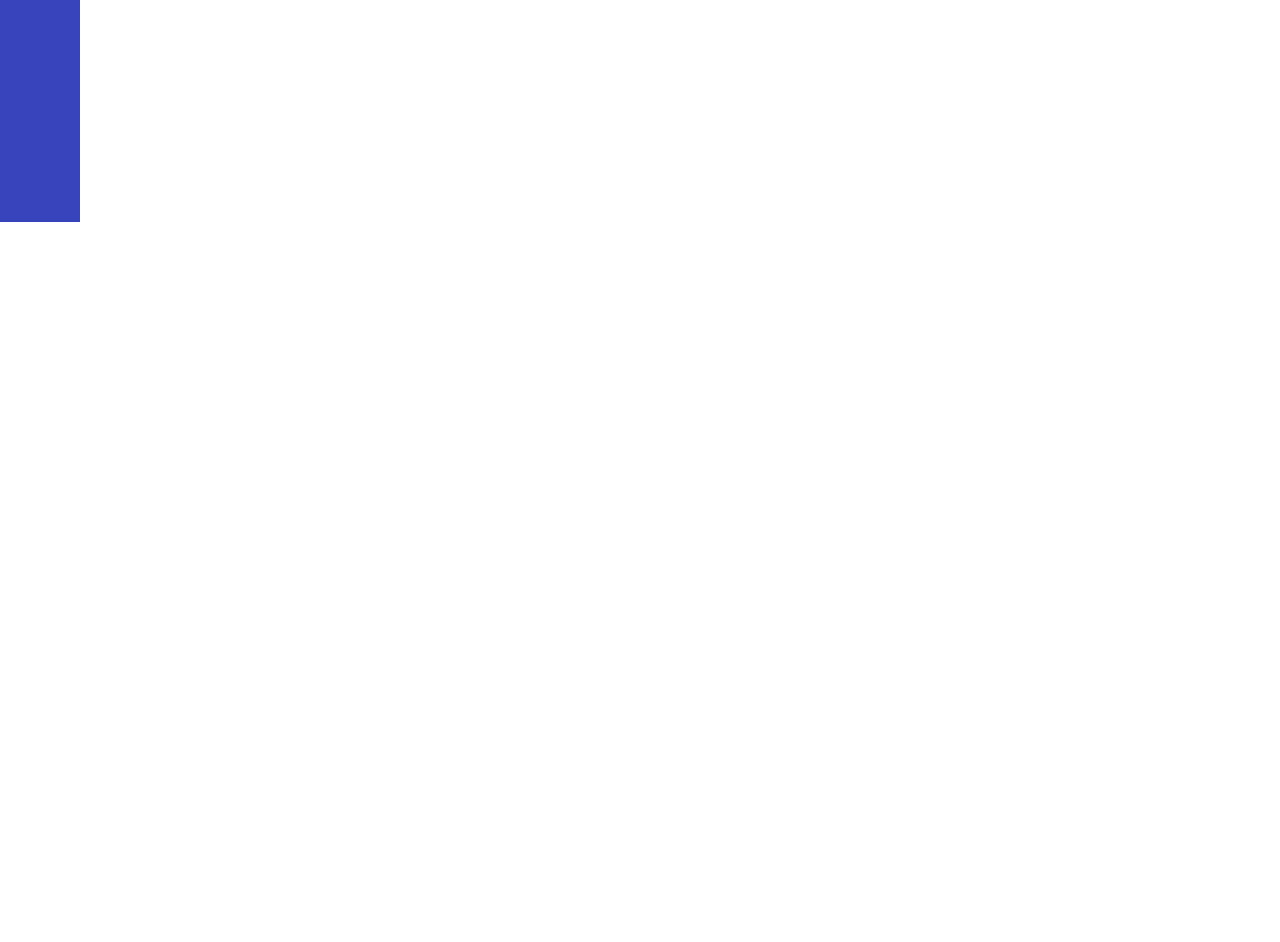
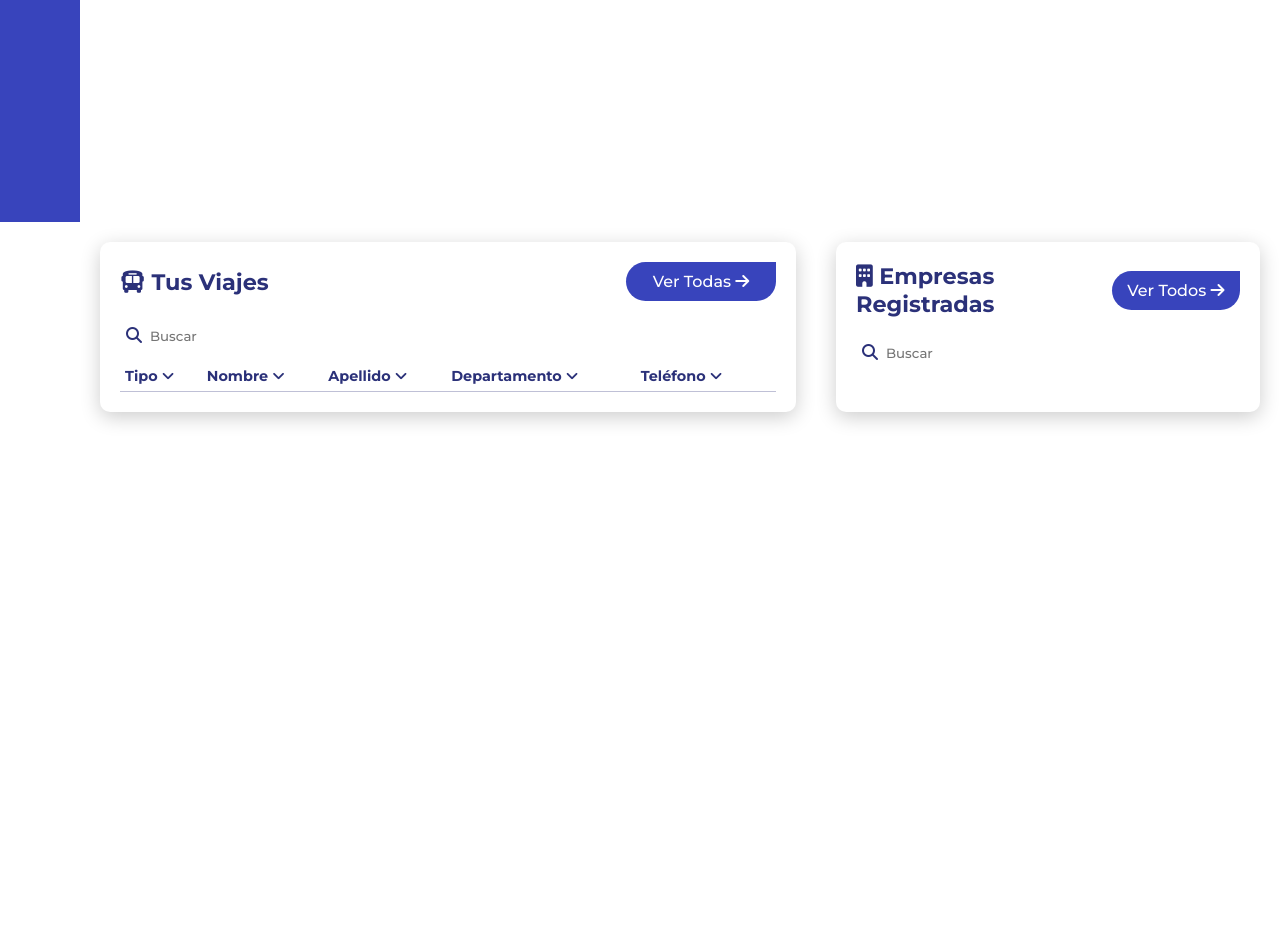
Before and after one commit to JuaniiAndresM/SalioViaje, a PHP site: page /Panel/Dashboard.php in a window 1280 px wide. Shown: the part 598-1540 px from the top of the page. Before the commit the page ends 820 px from the top, so only its background shows below. Run offline with PHP 8.4, Linux system fonts and the light colour scheme; a user stored in the database is signed in; data comes from the database, SQL or seed files in the repository; data that the repository does not hold is empty; some libraries are stand-ins or nearby versions.

Commit message:
Dasboard TTA CHO

```diff
--- a/Form/Success.html
+++ b/Form/Success.html
@@ -96,9 +96,6 @@
           <a href="/SalioViaje/"
             ><i class="fas fa-home"></i> Volver al Inicio</a
           >
-          <a href="/SalioViaje/Login"
-            ><i class="fas fa-sign-in-alt"></i> Iniciar Sesión</a
-          >
         </div>
       </div>
     </section>
--- a/Panel/Dashboard.php
+++ b/Panel/Dashboard.php
@@ -135,7 +135,8 @@
         </header>
 
         <nav class="nav-hidden active" id="panel-navbar"></nav>
-        <section class="panel" id="panel">
+
+        <section class="panel" id="panel-admin">
           <div class="panel-cards">
             <div class="card">
               <div class="number" id="cantidad-usuarios">
@@ -219,5 +220,63 @@
             </div>
           </div>
         </section>
+
+        <section class="panel" id="panel-TTA-CHO">
+          <div class="panel-tables">
+            <div class="usuarios-recientes">
+              <div class="usuarios-info">
+                <h2><i class="fas fa-bus"></i> Tus Viajes</h2>
+                <a href="Usuarios.html">Ver Todas <i class="fas fa-arrow-right"></i></a>
+              </div>
+              <div class="search">
+                <i class="fas fa-search"></i>
+                <input type="text" placeholder="Buscar" id="searchbar" onkeyup="buscarUsuarios(1)"/>
+              </div>
+              <table class="usuarios-table" id="search-table">
+                <!-- antes:
+                  <tr>
+                    <th>
+                      Nombre <i class="fas fa-angle-down"></i>
+                    </th>
+                    <th>Apellido <i class="fas fa-angle-down"></i></th>
+                    <th>Tipo <i class="fas fa-angle-down"></i></th>
+                    <th>Departamento <i class="fas fa-angle-down"></i></th>
+                    <th>Teléfono <i class="fas fa-angle-down"></i></th>
+                    <th></th>
+                  </tr>
+                -->
+                <thead>
+                  <tr>
+                    <th>Tipo <i class="fas fa-angle-down"></i></th>
+                    <th>
+                      Nombre <i class="fas fa-angle-down"></i>
+                    </th>
+                    <th>Apellido <i class="fas fa-angle-down"></i></th>
+                    <th>Departamento <i class="fas fa-angle-down"></i></th>
+                    <th>Teléfono <i class="fas fa-angle-down"></i></th>
+                    <th></th>
+                  </tr>
+                </thead>
+                <tbody id="tbody"></tbody>
+              </table>
+            </div>
+            <div class="usuarios-propietarios">
+              <div class="usuarios-info">
+                <h2><i class="fas fa-building"></i> Empresas Registradas</h2>
+                <a href="Empresas.html">Ver Todos <i class="fas fa-arrow-right"></i></a>
+              </div>
+              <div class="search">
+                <i class="fas fa-search"></i>
+                <input type="text" placeholder="Buscar" id="searchbar" onkeyup="buscarusuarios()"/>
+              </div>
+              <div class="propietarios">
+
+              </div>
+
+            </div>
+          </div>
+        </section>
+
+
       </body>
 </html>
```
